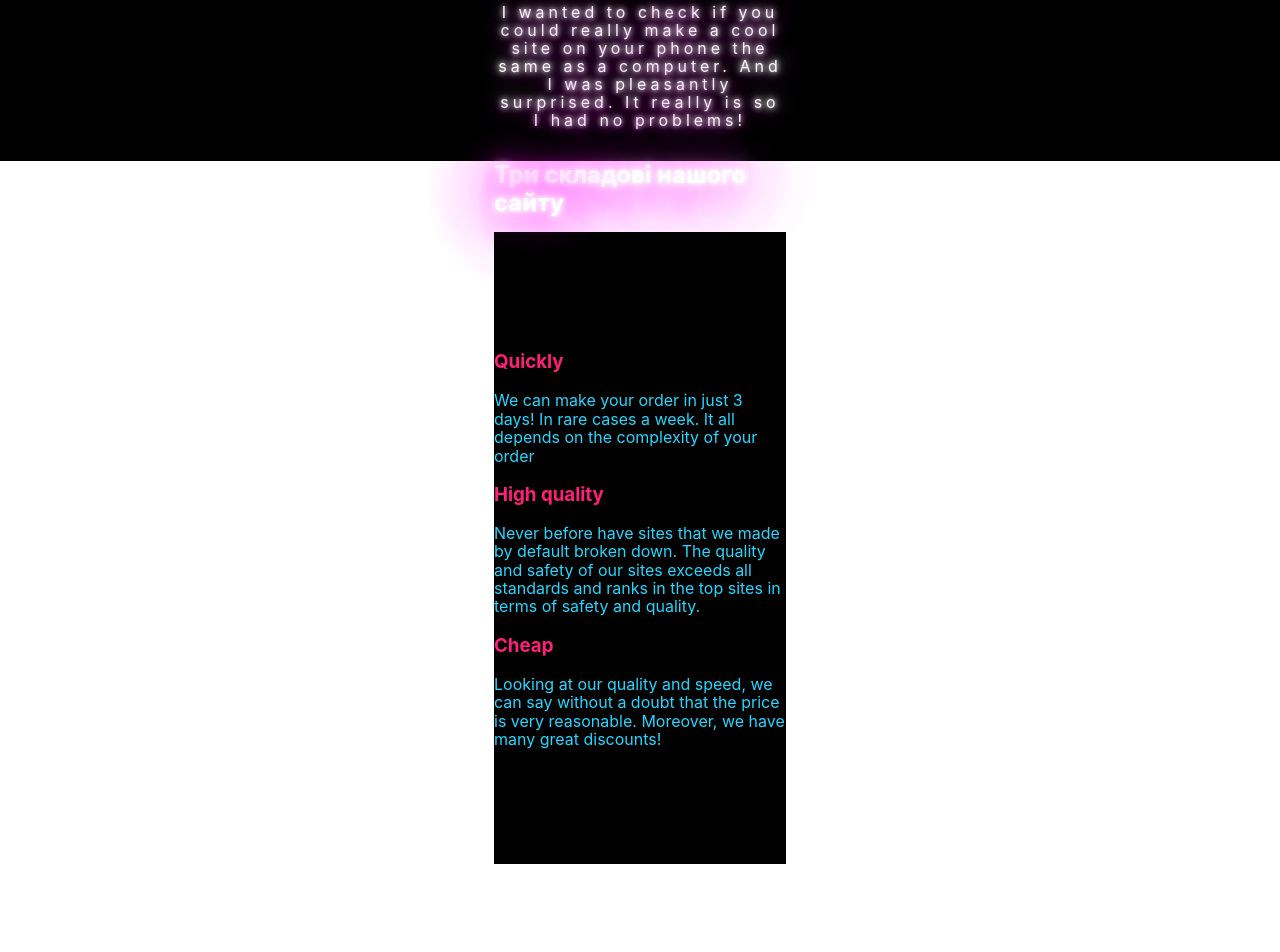
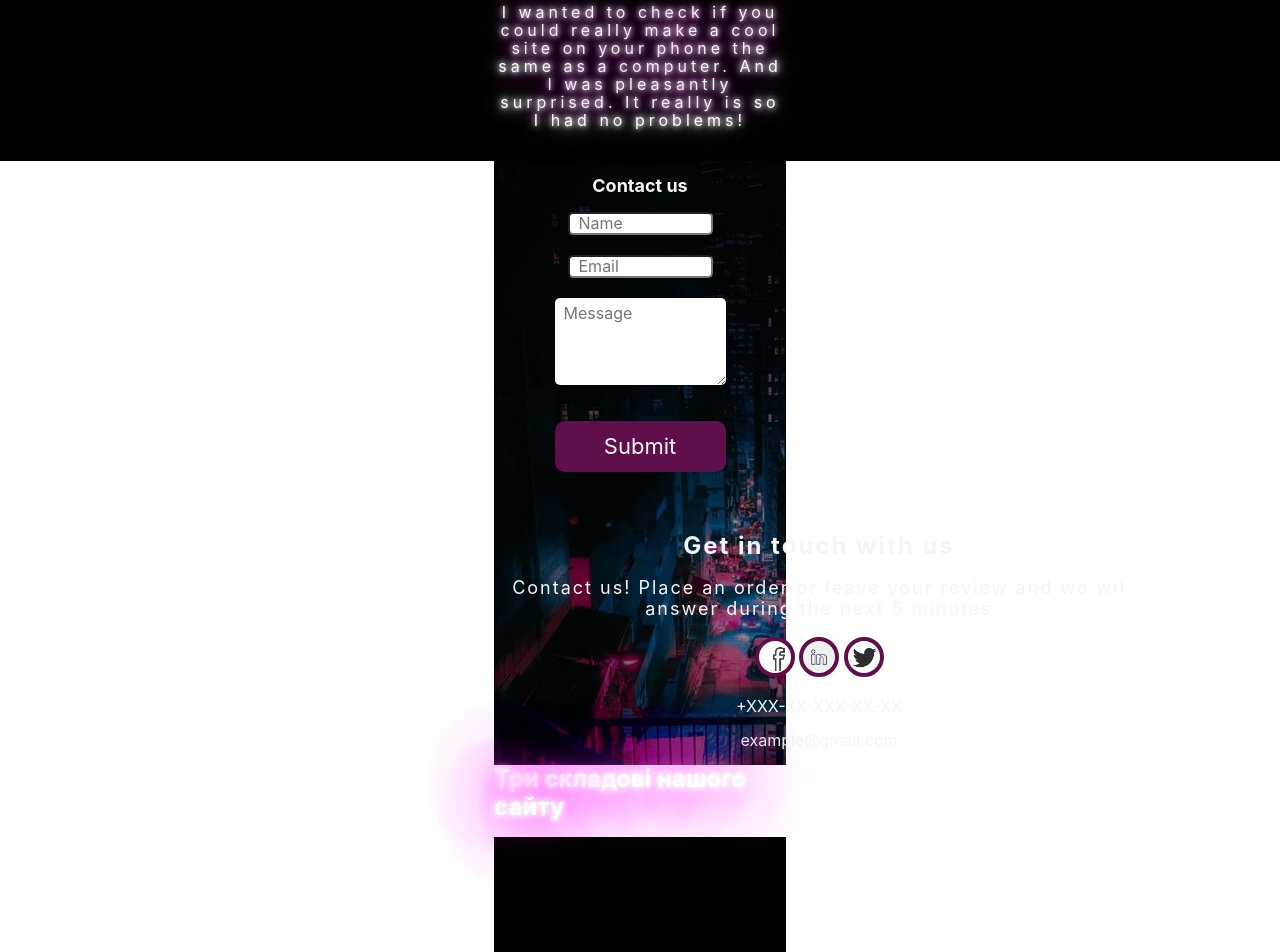
Before and after one commit to AleksandraHrevtsova/FE_1_Mobile_App_Project, a website: page src/index.html in a window 1280 px wide. Shown: the part 1535-2487 px from the top of the page. Before the commit the page ends 2415 px from the top, so only its background shows below. Drawn offline with nearby package versions, Linux system fonts and the light colour scheme; files that its build step writes are made by us from their sources; files whose address does not match are found by name.

Commit message:
section 6 hhh

```diff
--- a/src/html/section6.html
+++ b/src/html/section6.html
@@ -1,3 +1,25 @@
-<section class="section6 container">
-  <!-- тут ты пишешь свой код html -->
+<section class="section6__main container">
+  <h2 class="section6__title">Contact us</h2>
+  <div class="section6__textpols">
+    <div class="section6__inputs">
+      <input type="text" class="section6__input" placeholder="Name" />
+      <input type="text" class="section6__input" placeholder="Email" />
+    </div>
+
+    <textarea class="section6__comment" placeholder="Message" cols="30" rows="10"></textarea>
+    <button class="section6__button">Submit</button>
+  </div>
+
+  <div class="section6__information">
+    <h1 class="section6__title2">Get in touch with us</h1>
+    <p class="section6__text">Contact us! Place an order or leave your review and we wil answer during the next 5
+      minutes</p>
+    <div>
+      <img class="section6__icon section6__img1" src="./image/images.png" alt="fb">
+      <img class="section6__icon section6__img2" src="./image/linkedin.png" alt="In">
+      <img class="section6__icon section6__img2" src="./image/twitter.png" alt="tw">
+    </div>
+    <p class="section6__connection">+XXX-XX-XXX-XX-XX</p>
+    <p class="section6__connection">example@gmail.com</p>
+  </div>
 </section>
--- a/src/sass/section6.scss
+++ b/src/sass/section6.scss
@@ -1,22 +1,154 @@
-.container {
+.contaiber {
   width: 292px;
   margin: 0 auto;
 }
 
-// ЗДЕСЬ МЫ ПИШЕМ СТИЛИ ДЛЯ MOBILE
+.section6__main {
+  background-image: url("./image/bgimg.jpg");
+  background-repeat: no-repeat;
+  display: flex;
+  flex-flow: column;
+  justify-content: center;
+  text-align: center;
+
+}
+
+.section6__title {
+  font-size: 18px;
+  color: whitesmoke;
+  align-self: center;
+}
+
+.section6__input {
+  border-radius: 5px;
+  width: 145px;
+  height: 23px;
+  margin-bottom: 20px;
+  font-size: 16px;
+  padding: 6px 88px 6px 9px;
+}
+
+
+.section6__comment {
+  width: 171px;
+  height: 87px;
+  border-radius: 5px;
+  margin-bottom: 33px;
+  font-size: 16px;
+  padding: 6px 69px 53px 9px;
+  border-radius: 5px;
+  border: none;
+}
+
+
+.section6__button {
+  width: 171px;
+  height: 51px;
+  font-size: 22px;
+  background-color: rgb(95, 16, 75);
+  color: whitesmoke;
+  outline: none;
+  border: none;
+  margin-bottom: 44px;
+  border-radius: 10px;
+}
+
+.section6__button:hover {
+  background-color: rgb(202, 50, 80);
+  color: whitesmoke;
+}
+
+.section6__title2 {
+  font-size: 24px;
+  color: whitesmoke;
+  letter-spacing: 2px;
+}
+
+.section6__text {
+  font-size: 18px;
+  color: whitesmoke;
+  letter-spacing: 2px;
+}
+
+
+.section6__icon {
+  align-items: center;
+  color: whitesmoke;
+  font-size: 30;
+  border-radius: 60%;
+  border: 4px solid rgb(95, 16, 75);
+  background-color: rgb(95, 16, 75);
+  margin: auto;
+}
+
+.section6__icon:hover {
+  border-color: rgb(202, 50, 80);
+}
+
+.section6__img1 {
+  width: 40px;
+  height: 30
+}
+
+.section6__img2 {
+  width: 40px;
+  height: auto;
+  padding: 0;
+}
+
+
+.img_div1 {
+  border-radius: 50%;
+  border: 3px solid #FED136;
+  width: 70px;
+  height: 70px;
+  margin: auto;
+}
+
+.section6__connection {
+  font-size: 16px;
+  color: whitesmoke;
+}
 
 @media (width: 768px) {
-  .container {
+  .contaiber {
     width: 708px;
+    margin: 0 auto;
   }
 
-  // ЗДЕСЬ МЫ ПИШЕМ СТИЛИ ДЛЯ TABLET
+  .section6__main {
+    background-image: url("./image/f5ad0ce5cdb82652d6cb9f89f01c2edd.jpg");
+
+  }
+
+  .section6__information {
+    width: 600px;
+  }
+
+  .section6__textpols {
+    width: 300px;
+    margin-left: 30px;
+  }
+
+  .section6__title {
+    font-size: 20px;
+  }
+
+  .section6__main {
+    display: flex;
+  }
 }
 
-@media (width: 1200px) {
-  .container {
-    width: 1145px;
+@media (min-width: 1200px) {
+  .section6__main {
+    justify-content: space-around;
   }
 
-  // ЗДЕСЬ МЫ ПИШЕМ СТИЛИ ДЛЯ DESKTOP
+  .section6__information {
+    width: 650px;
+  }
+
+  .section6__inputs {
+    display: row
+  }
 }
```
Also changed, not shown: build/css/styles.css, build/css/styles.min.css, build/images/bgimg.jpg (added), build/images/f5ad0ce5cdb82652d6cb9f89f01c2edd.jpg (added), build/images/images.png (added), build/images/linkedin.png (added), build/images/twitter.png (added), build/index.html, src/images/bgimg.jpg (added), src/images/f5ad0ce5cdb82652d6cb9f89f01c2edd.jpg (added), src/images/images.png (added), src/images/linkedin.png (added), src/images/twitter.png (added).
